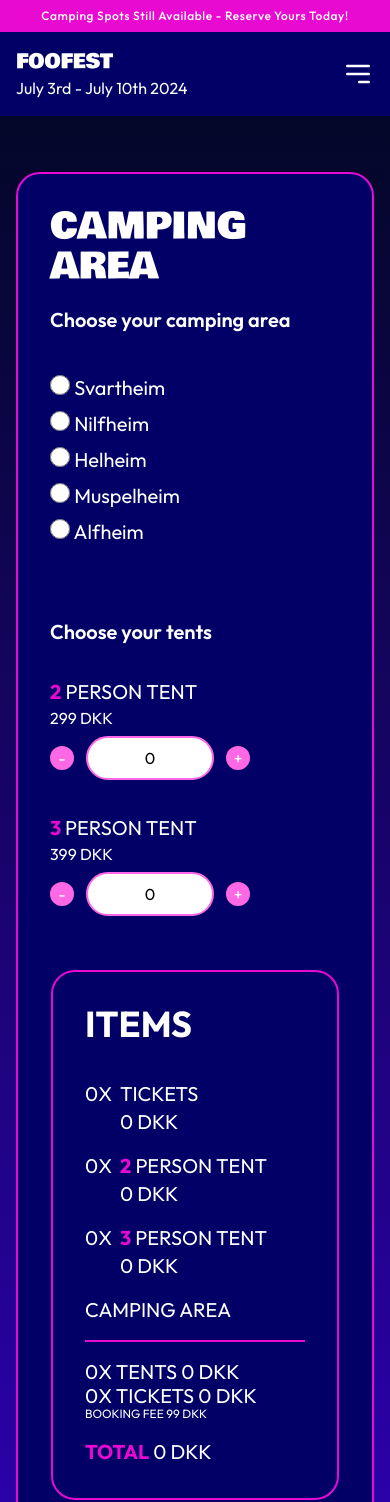
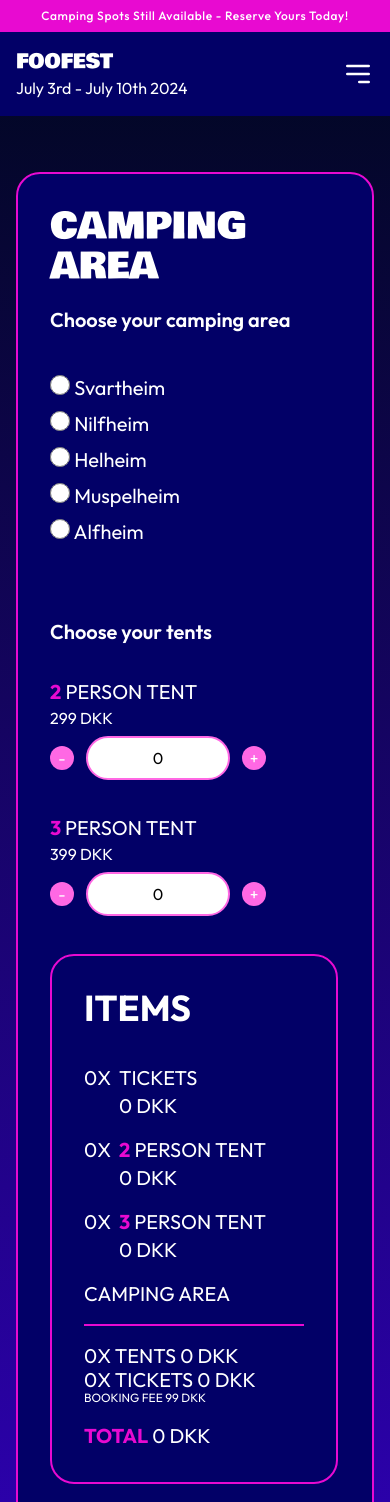
Before and after one commit to nihi0001/foofest_fork, a Next.js app: page /booking/campingArea in a window 390 px wide. Shown: the top 1502 px of the page. Built offline with nearby package versions, Linux system fonts and the light colour scheme.

Commit message:
styling, responsiv

```diff
--- a/src/app/booking/campingArea/page.jsx
+++ b/src/app/booking/campingArea/page.jsx
@@ -56,12 +56,15 @@ export default function Home() {
         <input type="hidden" name="ticketcount1" value={regular} />
         <input type="hidden" name="ticketcount2" value={vip} />
 
-        <div className='p-4'>
+        <div className='p-4 md:p-8'>
           <div className="max-w-6xl mx-auto border-solid bg-Darkblue border-Hotpink border-2 rounded-3xl p-8 mt-10">
             <h1 className={`${BowlbyOne.className} text-White text-4xl sm:text-6xl mb-5 md:p-8 text-start sm:text-center`}>CAMPING AREA</h1>
-            <div className="grid sm:grid-cols-2 gap-10">
 
-              <div className="md:p-8">
+            {/* grid starter her */}
+            <div className="grid sm:flex md:p-8 sm:gap-16 md:gap-28">
+              {/* venstre side*/}
+              <div className="md:mx-auto">
+                {/* vælg campingområde*/}
                 <h2 className='mb-8 text-xl xl:text-2xl text-White font-semibold'>Choose your camping area</h2>
                 <div className='grid xl:grid-cols-2 text-White'>
                   <label className='hover:text-Hotpink text-xl mt-2'><input className='w-5 h-5' defaultValue="Svartheim" onChange={handleCampingArea} type="radio" name='area' /> Svartheim</label>
@@ -72,26 +75,29 @@ export default function Home() {
                 </div>
                 <br />
 
+                {/* valg af telt */}
                 <h2 className='text-White text-xl xl:text-2xl mb-8 mt-12 font-semibold'>Choose your tents</h2>
 
-                <div className='grid 2xl:flex 2xl:gap-24'>
+                {/* 2 pers telt */}
+                <div className='grid mb-5 2xl:flex 2xl:gap-24'>
                   <div className='text-White'>
                     <h2 className="text-xl text-White"><span className='font-bold text-Hotpink'>2</span> PERSON TENT</h2>
                     <p>299 DKK</p>
                   </div>
 
-                  <div className='flex flex-row gap-3 h-6 items-center mt-4 mb-5 2xl:ml-4'>
+                  <div className='flex flex-row gap-3 h-6 items-center mt-4'>
                     <RemoveTent onRemoveTentClick={handleRemoveTent} />
                     <input
                       name="twoTentTicket"
                       value={twoTentTicket}
-                      className='border-solid border-2 border-Lightpink rounded-full w-32 bg-White p-2 text-center' />
+                      className='border-solid border-2 border-Lightpink rounded-full w-36 bg-White p-2 text-center' />
                     <AddTent onAddTentClick={() => handleAddTent(twoTentTicket + 1)} />
                   </div>
                 </div>
 
                 <br />
-                <div className='grid 2xl:flex 2xl:gap-28'>
+                {/* 3 pers telt */}
+                <div className='grid mb-12 2xl:flex 2xl:gap-24'>
                   <div>
                     <h2 className='text-White text-xl'><span className='font-bold text-Hotpink'> 3 </span>PERSON TENT</h2>
                     <p className='text-White text-base'>399 DKK</p>
@@ -102,16 +108,16 @@ export default function Home() {
                     <input
                       name="threeTentTicket"
                       value={threeTentTicket}
-                      className='border-solid border-2 border-Lightpink rounded-full w-32 bg-White p-2 text-center'
+                      className='border-solid border-2 border-Lightpink rounded-full w-36 bg-White p-2 text-center'
                     />
                     <AddTent onAddTentClick={() => handleAddVipTent(threeTentTicket + 1)} />
                   </div>
                 </div>
-                <br />
               </div>
 
-              <div className='grid gap-5'>
-                <div className='m-auto'>
+              {/* item basket */}
+              <div className='grid gap-5 md:mx-auto'>
+                <div >
                   <CampingTickets
                     tentTicket={twoTentTicket}
                     handleAddTent={handleAddTent}
@@ -124,7 +130,7 @@ export default function Home() {
                     campingArea={campingArea}
                   />
                 </div>
-                <div className='m-auto'>
+                <div className='sm:flex sm:justify-center'>
                   <ChooseTicket />
                 </div>
               </div>
--- a/src/app/booking/ticketoverview/page.jsx
+++ b/src/app/booking/ticketoverview/page.jsx
@@ -43,9 +43,10 @@ export default function Home() {
   return (
     <>
       <form action='/booking/campingArea'>
-        <div className='p-4'>
+        <div className='p-4 md:p-8'>
           <div className="max-w-6xl mx-auto border-solid bg-Darkblue border-Hotpink border-2 rounded-3xl p-8 mt-10">
             <h1 className={`${BowlbyOne.className} text-White text-4xl sm:text-6xl mb-5 md:p-8 text-start md:text-center`}>TICKETS</h1>
+            {/* grid starter her */}
             <div className="grid sm:flex md:p-8 sm:gap-16 md:gap-28">
               <div className='md:mx-auto'>
                 {/* venstre side, valg af billet*/}
@@ -57,11 +58,12 @@ export default function Home() {
                     <h2 className="text-xl"><span className='text-Hotpink font-bold'>FOO</span> TICKET</h2>
                     <p>799 DKK</p>
                   </div>
+
                   <div className='flex flex-row gap-3 h-6 items-center mt-4'>
                     <RemoveTicket onRemoveButtonClick={handleRemoveTicket} />
                     <input
                       name="ticketcount1"
-                      className='border-solid border-2 border-Lightpink rounded-full w-36 bg-White p-2'
+                      className='border-solid border-2 border-Lightpink rounded-full w-36 bg-White p-2 text-center'
                       value={ticketcount1} />
                     <AddButton onButtonClick={() => handleTicketChange(ticketcount1 + 1)} />
                   </div>
@@ -70,21 +72,23 @@ export default function Home() {
                 <br />
                 {/* VIP ticket */}
                 <div className='grid mb-12 2xl:flex 2xl:gap-24'>
-                  <div className='text-White'>
-                    <h2 className='text-xl'><span className='font-bold text-Hotpink'>VIP</span> TICKET</h2>
-                    <p>1299 DKK</p>
+                  <div>
+                    <h2 className='text-White text-xl'><span className='font-bold text-Hotpink'>VIP</span> TICKET</h2>
+                    <p className='text-White text-base'>1299 DKK</p>
                   </div>
+
                   <div className='flex flex-row gap-3 h-6 items-center mt-4'>
                     <RemoveTicket onRemoveButtonClick={handleRemoveTicket2} />
                     <input
                       name="ticketcount2"
-                      className='border-solid border-2 border-Lightpink rounded-full w-36 bg-White p-2'
+                      className='border-solid border-2 border-Lightpink rounded-full w-36 bg-White p-2 text-center'
                       value={ticketcount2} />
                     <AddButton onButtonClick={() => handleTicketChange2(ticketcount2 + 1)} />
                   </div>
                 </div>
               </div>
 
+              {/* højre side, item basket */}
               <div className='grid gap-5 md:mx-auto'>
                 <div>
                   <Ticket
```
